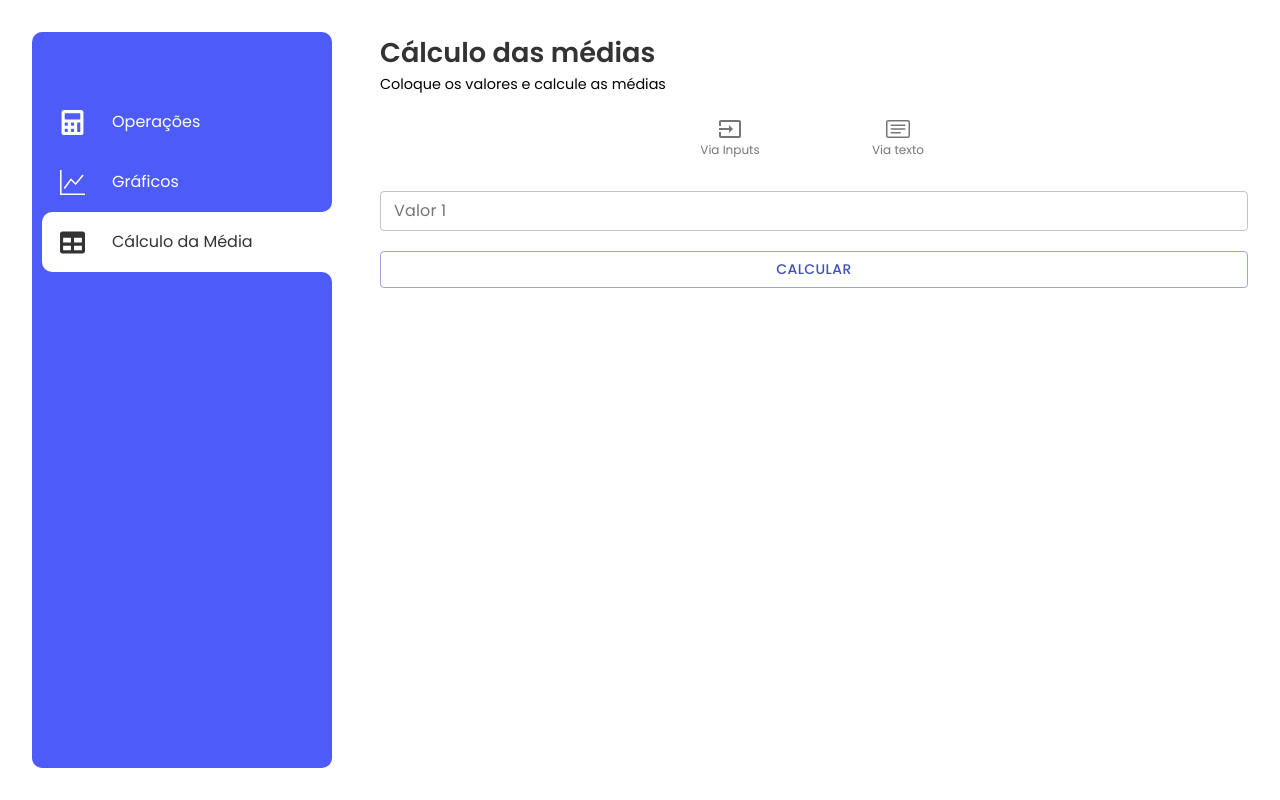
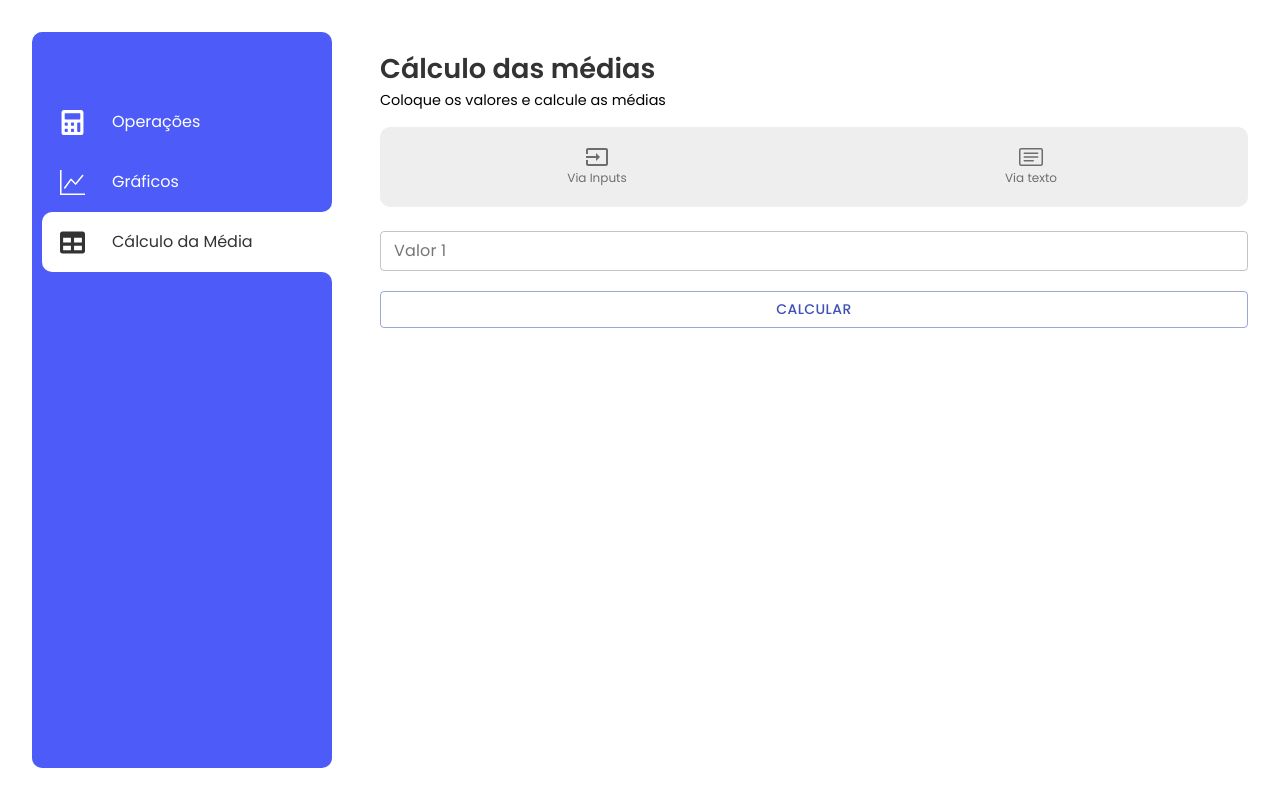
Before and after one commit to CharlesLB/physics-calc-hack, a Next.js app: page /media in a window 1280 px wide. Built offline with nearby package versions, Linux system fonts and the light colour scheme.

Commit message:
Navigations Layout Fix

```diff
--- a/src/components/Atoms/Layouts/Form/styles.ts
+++ b/src/components/Atoms/Layouts/Form/styles.ts
@@ -5,10 +5,12 @@ export const FormSection = styled.form`
   width: 100%;
   display: flex;
   flex-direction: column;
-  margin-top: 1rem;
+
+  > * {
+    margin-top: 1rem;
+  }
 
   > footer {
-    margin-top: 1rem;
     width: 100%;
     > div {
       width: 100%;
--- a/src/components/Molecules/Containers/FormResult/styles.ts
+++ b/src/components/Molecules/Containers/FormResult/styles.ts
@@ -5,7 +5,6 @@ export const Container = styled.div`
   width: 100%;
   display: flex;
   flex-direction: column;
-  margin-top: 1rem;
   padding: 1rem;
   background-color: #eee;
 
@@ -25,6 +24,5 @@ export const Container = styled.div`
     width: 100%;
     display: flex;
     flex-direction: column;
-    margin-top: 1rem;
   }
 `;
--- a/src/components/Organisms/Navs/Navigator/index.tsx
+++ b/src/components/Organisms/Navs/Navigator/index.tsx
@@ -1,6 +1,6 @@
 import React from 'react';
 
-import { BottomNavigation, BottomNavigationAction } from '@material-ui/core';
+import {  BottomNavigationAction } from '@material-ui/core';
 import { Container } from './styles';
 
 interface Props {
--- a/src/components/Organisms/Navs/Navigator/styles.ts
+++ b/src/components/Organisms/Navs/Navigator/styles.ts
@@ -1,14 +1,22 @@
 import styled from 'styled-components';
-import { BottomNavigation, BottomNavigationAction } from '@material-ui/core';
+import { BottomNavigation } from '@material-ui/core';
 
 export const Container = styled(BottomNavigation)`
-  margin-top: 1rem;
+  width: 100%;
+  height: 100%;
+  background-color: #eee !important;
   border-radius: var(--border-radius);
+  height: 5rem !important;
 
   .MuiBottomNavigation-root {
     width: 100%;
-    background-color: #eee;
-    /* display: flex;
-    justify-content: space-between; */
+    border-radius: var(--border-radius);
+    display: flex !important;
+    justify-content: space-between !important;
+  }
+
+  .MuiBottomNavigationAction-root {
+    width: 100%;
+    max-width: 100%;
   }
 `;
--- a/src/components/Templates/Layouts/Dashboard/styles.ts
+++ b/src/components/Templates/Layouts/Dashboard/styles.ts
@@ -22,6 +22,10 @@ export const Container = styled.div`
     height: 100%;
     margin-left: 3rem;
 
+    > * {
+      margin-top: 1rem;
+    }
+
     > header {
       width: 100%;
 
@@ -38,14 +42,14 @@ export const Container = styled.div`
     }
   }
 
-  @media screen and (max-width: 900px){
+  @media screen and (max-width: 900px) {
     flex-direction: column;
 
-    >aside{
+    > aside {
       width: 100%;
     }
 
-    > main{
+    > main {
       margin-left: 0;
     }
   }
```
Also changed, not shown: src/components/Molecules/Containers/FormResult/index.tsx (line endings or trailing spaces).
